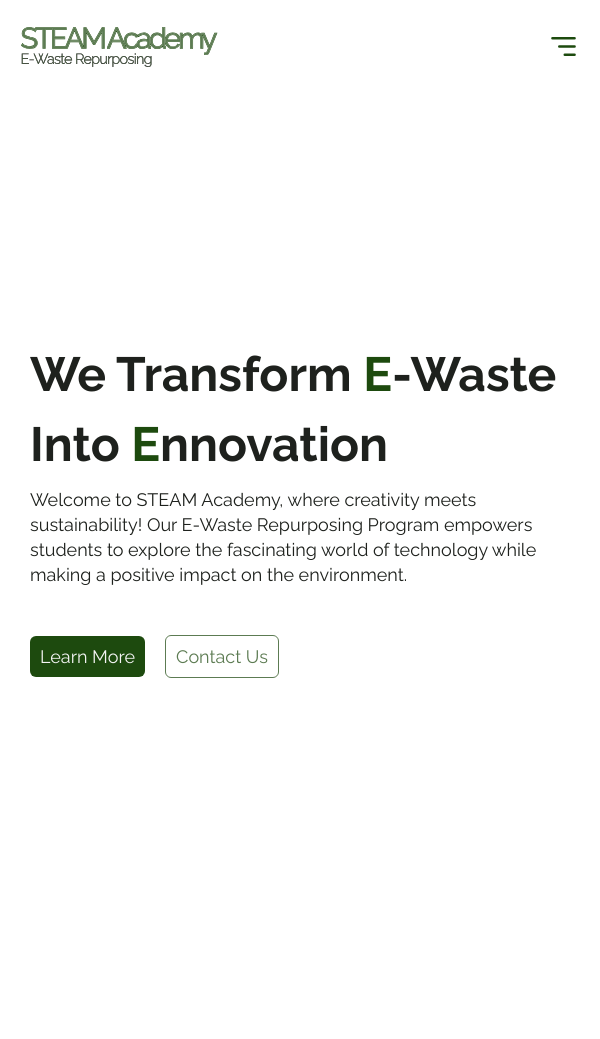
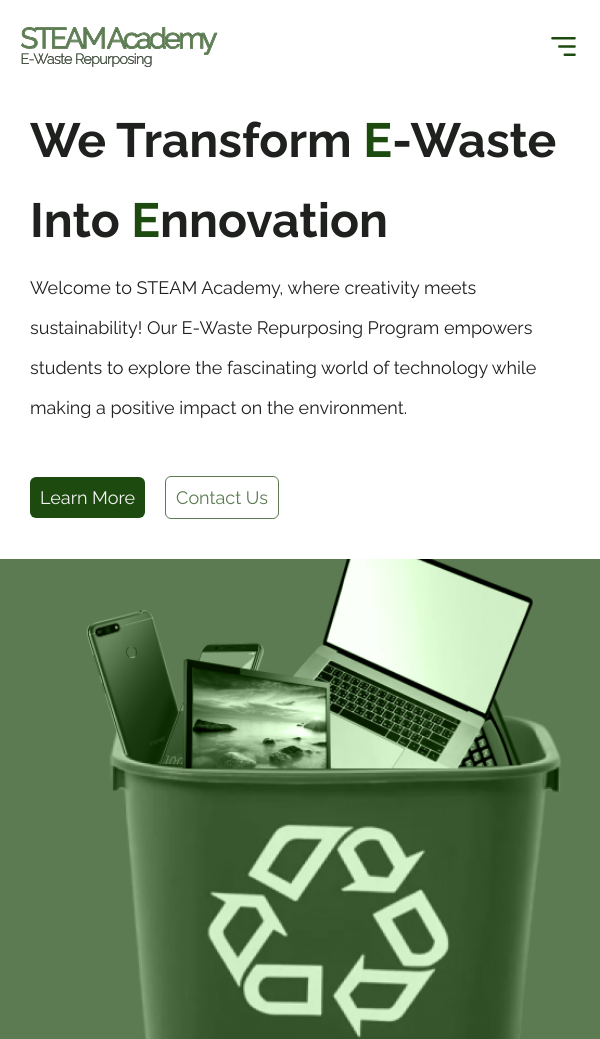
Before and after one commit to IsmailDlamini/Steam-Academy, a React (Vite) app: page / in a window 600 px wide. Shown: the top 1039 px of the page. Before the commit the page ends 800 px from the top, so only its background shows below. Built offline with nearby package versions, Linux system fonts and the light colour scheme; grey boxes are pictures that could not be loaded.

Commit message:
the finished and fixed site

```diff
--- a/src/pages/ContactPage.css
+++ b/src/pages/ContactPage.css
@@ -8,6 +8,23 @@
 * {
   margin: 0;
   padding: 0;
+}
+
+body{
+  overflow-x: hidden;
+}
+
+body::-webkit-scrollbar {
+  width: 10px;
+}
+
+body::-webkit-scrollbar-thumb {
+  background-color: rgb(49, 81, 39);
+  border-radius: 5px;
+}
+
+body::-webkit-scrollbar-track {
+  background-color: rgba(187, 199, 183, 0.1);
 }
 
 .contact-page-container {
@@ -58,7 +75,7 @@
   display: flex;
   justify-content: center;
   white-space: wrap;
-  /* padding-bottom: 40px; */
+  padding-bottom: 40px;
 }
 
 .contact-page-container .contact-section .image {
@@ -94,6 +111,7 @@
   font-style: normal;
   font-weight: 700;
   line-height: normal;
+  white-space: normal;
   z-index: 2;
 }
 
--- a/src/pages/LandingPage.css
+++ b/src/pages/LandingPage.css
@@ -8,57 +8,69 @@
 * {
   margin: 0;
   padding: 0;
+  box-sizing: border-box;
 }
 
 body {
   margin: 0;
   line-height: normal;
+  overflow-x: hidden;
 }
 
 .LandingPageContainer {
   width: 100vw;
   display: flex;
+  /* height: fit-content; */
+  align-items: stretch;
+  flex-direction: row;
 }
 
 .LandingPageContainer .InformationContainer {
   width: 60vw;
   /* height: calc(100vh -100px); */
-  max-height: 100%;
-  min-height: 100vh;
+  /* max-height: 100%;
+  min-height: 100vh; */
+  height: fit-content;
   display: flex;
   padding-top: 0;
   position: relative;
-  overflow-y: hidden;
-  margin-top: 100px;
+  /* overflow-y: hidden; */
+  /* margin-top: 100px; */
+  flex-direction: column;
 }
 
 .LandingPageContainer .ImageContainer {
   width: 40vw;
-  /* height: 100vh; */
   background-color: rgba(92, 123, 82, 1);
+  min-height: 100vh;
+  max-height: 100%;
   display: flex;
   align-items: center;
   justify-content: left;
   flex: 1;
+  overflow: hidden;
 }
 
 .LandingPageContainer .ImageContainer .Image {
-  height: 100%;
-  width: 100%;
-  margin: 0 auto;
+  /* height: 100%;
+  width: 100%; */
+  /* margin: 0 auto; */
   overflow: hidden;
+  flex: 1;
 }
 
 .LandingPageContainer .ImageContainer .Image img{
   width: 90%;
+  height: 100%;
+
 }
-
-
 
 .LandingPageContainer .InformationContainer .SiteInfo {
   width: 80%;
   margin: 0 auto;
   z-index: 1;
+  margin-top: 100px;
+
 }
 
 .LandingPageContainer .InformationContainer .SiteInfo div:nth-child(1) {
@@ -113,18 +125,18 @@ body {
   margin-left: 20px;
 }
 
-.water-mark {
+.LandingPageContainer .InformationContainer .water-mark {
   color: rgba(187, 199, 183, 0.3);
   font-family: var(--font-raleway);
-  font-size: 15vw;
+  font-size: 10vw;
   font-style: normal;
   font-weight: 700;
   line-height: normal;
-  position: absolute;
-  bottom: -5%;
-  left: 10%;
-  height: fit-content;
+  /* bottom: 5%; */
+  /* left: 10%; */
+  /* height: fit-content; */
   z-index: 0;
+  display: none;
 
 }
 
@@ -135,41 +147,46 @@ body {
 
   .LandingPageContainer {
     width: 100vw;
-    height: 100vh;
+    height: fit-content;
     display: flex;
     flex-direction: column;
-    overflow-x: hidden;
   }
 
   .LandingPageContainer .InformationContainer {
     width: 100vw;
-    height: 58vh;
+    margin-bottom: 50px;
     display: flex;
     align-items: center;
+    margin-top: 60px;
+
   }
 
   .LandingPageContainer .ImageContainer {
     width: 100vw;
-    height: 42vh;
     background-color: rgba(92, 123, 82, 1);
     display: flex;
     align-items: center;
     justify-content: left;
     z-index: 0;
+    min-height: 60vh;
+  max-height: 60vh;
+  flex: 1;
   }
   .LandingPageContainer .ImageContainer .Image {
-    height: 100%;
-    width: 100%;
-    background-image: url("C:\Users\Ismail\Desktop\ClientProject1\client\src\assets\SiteVisualMobile.svg");
-    background-size: cover;
+    max-height: 100%;
+    min-height: 100%;
+    width: 50%;
+    /* background-image: url("C:\Users\Ismail\Desktop\ClientProject1\client\src\assets\SiteVisualMobile.svg");
+    background-size: cover; */
     margin: 0 auto;
+    transform: translateY(-60px);
   }
 
   .LandingPageContainer .InformationContainer .SiteInfo {
     width: 90vw;
     margin: 0 auto;
     height: 80%;
-    margin-top: 2vh;
+    margin-top: 30px;
     height: fit-content;
     z-index: 0;
   }
@@ -189,7 +206,8 @@ body {
   }
 
   .LandingPageContainer .ImageContainer .Image img{
-    display: none;
+    width: 100%;
+    height: 100%;
   }
 
 
@@ -236,16 +254,17 @@ body {
 @media only screen and (min-width: 600px) and (max-width: 1024px) {
   .LandingPageContainer {
     width: 100vw;
-    height: 100vh;
     display: flex;
     flex-direction: column;
   }
 
   .LandingPageContainer .InformationContainer {
     width: 100vw;
-    height: 58vh;
+    height: fit-content;
     display: flex;
     align-items: center;
+    margin-bottom: 40px;
+    margin-top: 70px;
   }
 
   .LandingPageContainer .ImageContainer {
@@ -256,12 +275,14 @@ body {
     align-items: center;
     justify-content: left;
     z-index: 0;
+    min-height: 60vh;
+  max-height: 60vh;
   }
   .LandingPageContainer .ImageContainer .Image {
     height: 100%;
     width: 70%;
-    background-image: url("C:\Users\Ismail\Desktop\ClientProject1\client\src\assets\SiteVisualTablet.svg");
-    background-size: cover;
+    /* background-image: url("C:\Users\Ismail\Desktop\ClientProject1\client\src\assets\SiteVisualTablet.svg");
+    background-size: cover; */
     margin: 0 auto;
   }
 
@@ -270,7 +291,7 @@ body {
     width: 90vw;
     margin: 0 auto;
     height: 80%;
-    margin-top: 2vh;
+    margin-top: 30px;
     height: fit-content;
   }
 
@@ -278,7 +299,7 @@ body {
     font-family: var(--font-raleway);
     font-size: 8vw;
     font-weight: 700;
-    line-height: 70px;
+    line-height: 80px;
     letter-spacing: 0em;
     text-align: left;
     color: rgba(30, 33, 29, 1);
@@ -292,7 +313,7 @@ body {
     font-family: var(--font-raleway);
     font-size: 3vw;
     font-weight: 400;
-    line-height: 25px;
+    line-height: 40px;
     letter-spacing: 0em;
     text-align: left;
     color: rgba(30, 33, 29, 1);
```
